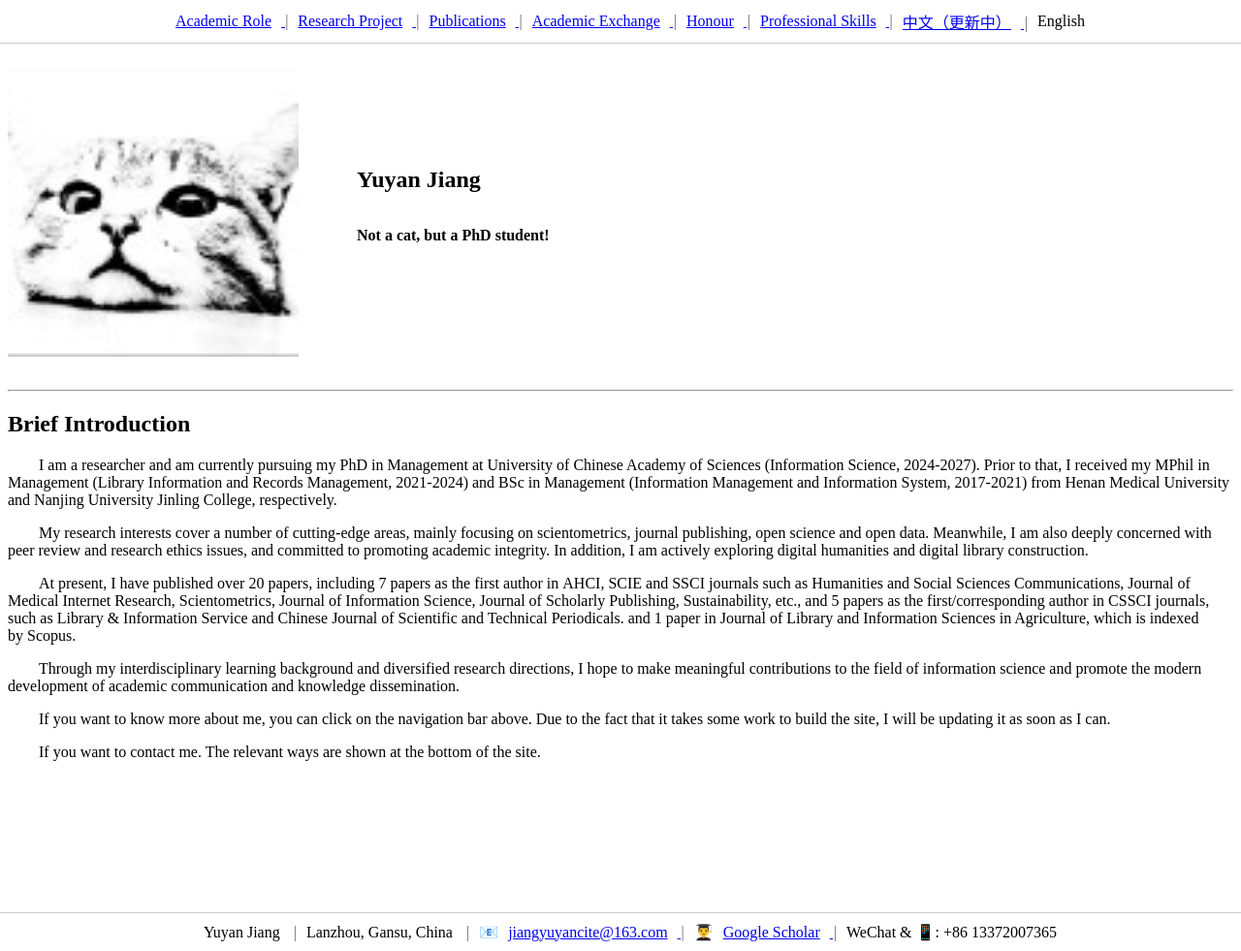
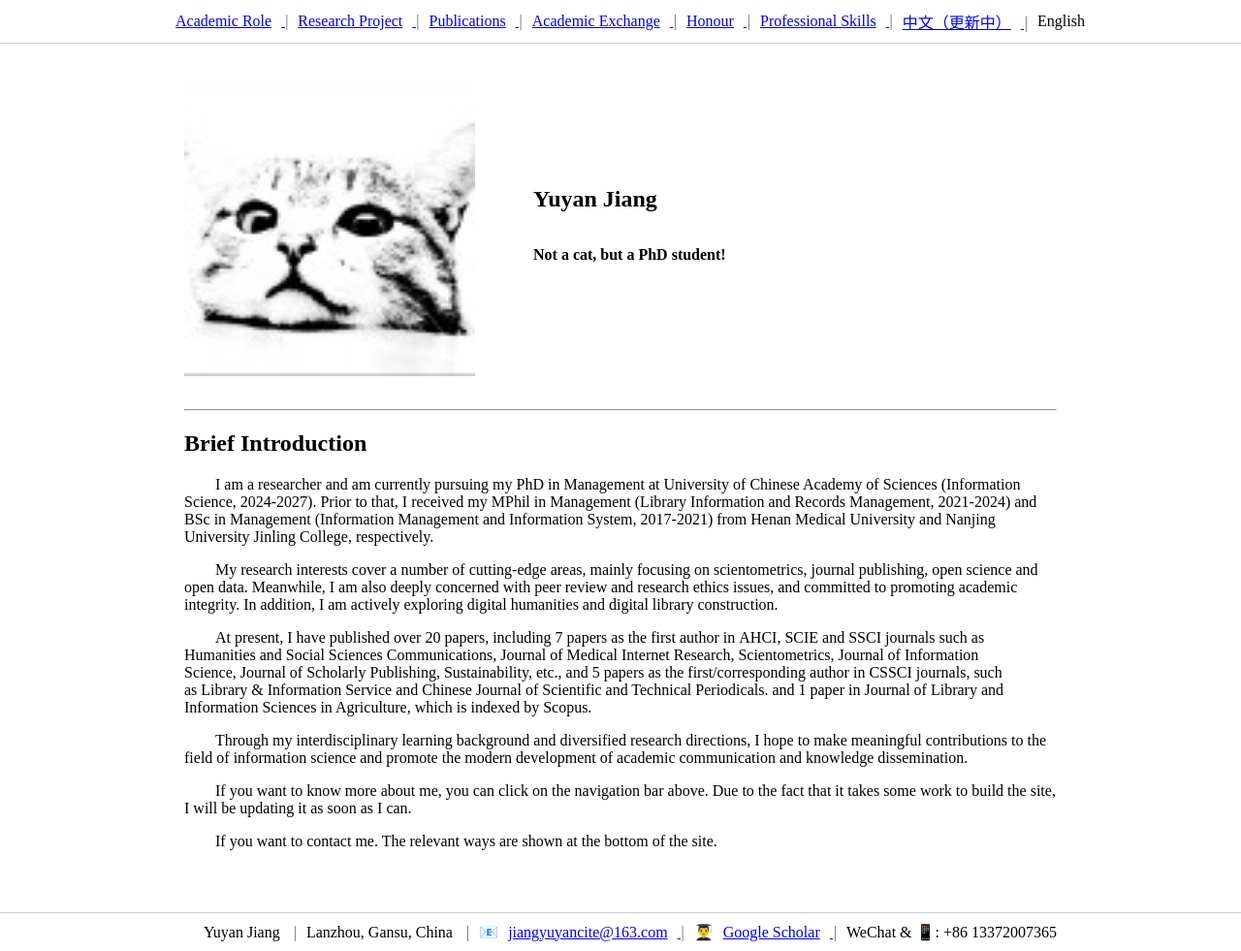
Before and after one commit to jiang-yuyan/Yuyan-Jiang-CV, a Jekyll site: the page built from index.md, in a window 1280 px wide and 981 px high. Shown: the whole window at 97% size. Built offline with Jekyll 4.4.1, drawn with Linux system fonts in a browser that asks for light colours; our own code applies the rules of GitHub Pages for plain Markdown files.

Commit message:
Add styles for main content layout
Added CSS styles to control layout and spacing.

```diff
--- a/_layouts/default.html
+++ b/_layouts/default.html
@@ -3,7 +3,16 @@
 <head>
   <meta charset="utf-8">
   <title>{{ page.title }}</title>
+
+  <style>
+    main {
+      max-width: 900px;   /* ✅ 控制正文宽度 */
+      margin: 0 auto;     /* ✅ 水平居中 */
+      padding: 20px;      /* ✅ 防止贴边 */
+    }
+  </style>
 </head>
+
 <body>
 
   {% include nav.html %}
```
